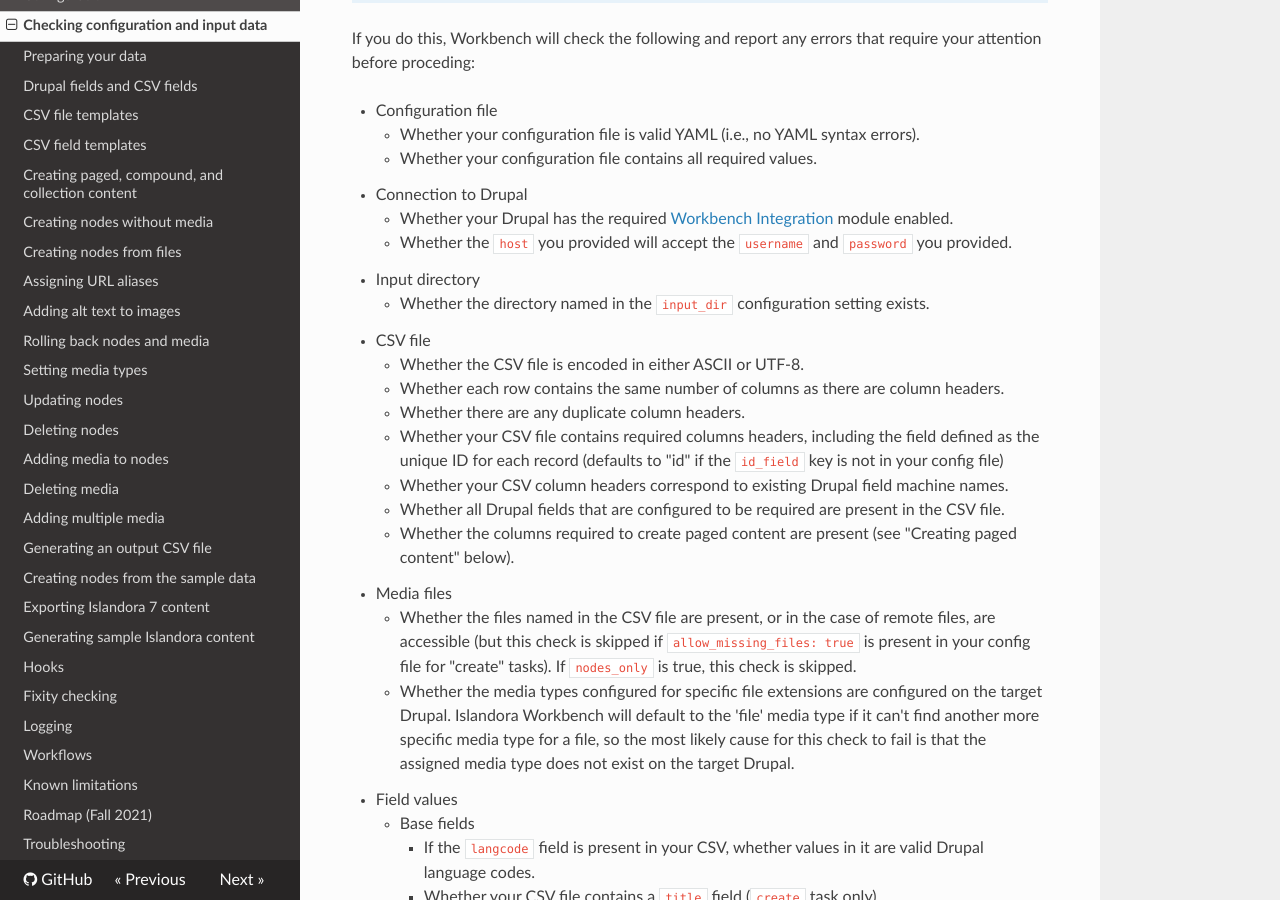
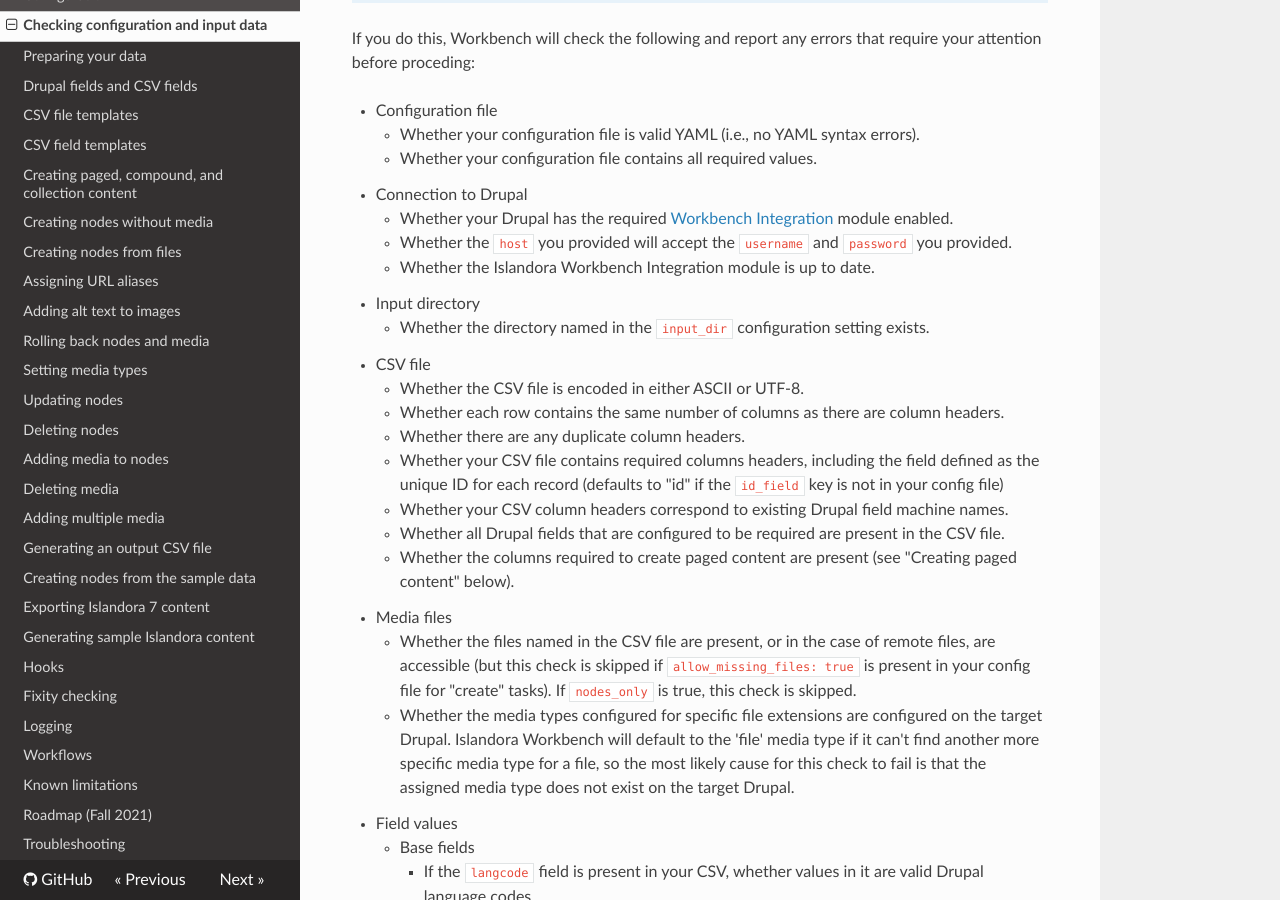
Before and after one commit to mjordan/islandora_workbench_docs, an MkDocs documentation site: the page built from docs/check.md, in a window 1280 px wide and 900 px high, scrolled down 424 px. Built offline with MkDocs 1.6.1, drawn with Linux system fonts in a browser that asks for light colours; nearby versions of some CDN libraries; old or Windows-style settings are respelled for this version of MkDocs.

Commit message:
Updated list of things --check checks.

```diff
--- a/docs/check.md
+++ b/docs/check.md
@@ -15,6 +15,7 @@
 * Connection to Drupal
     * Whether your Drupal has the required [Workbench Integration](https://github.com/mjordan/islandora_workbench_integration) module enabled.
     * Whether the `host` you provided will accept the `username` and `password` you provided.
+    * Whether the Islandora Workbench Integration module is up to date.
 * Input directory
     * Whether the directory named in the `input_dir` configuration setting exists.
 * CSV file
```
Also changed, not shown: site/check/index.html, site/index.html, site/sitemap.xml.
